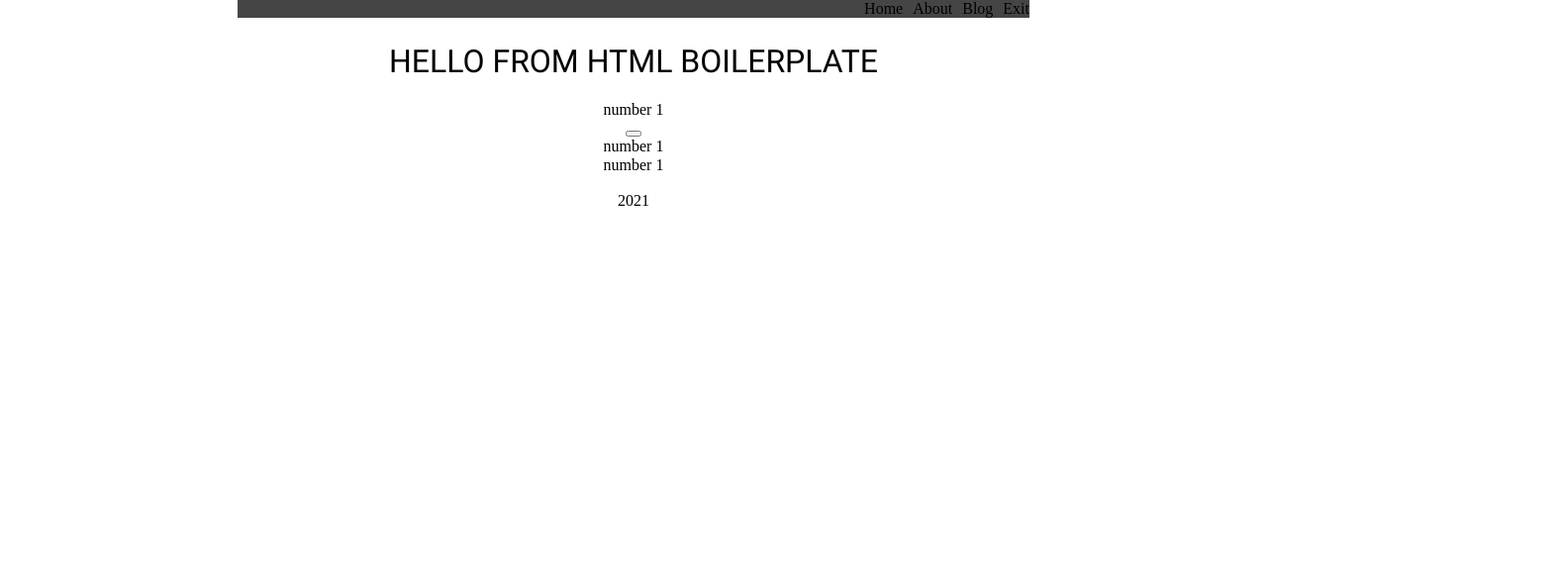
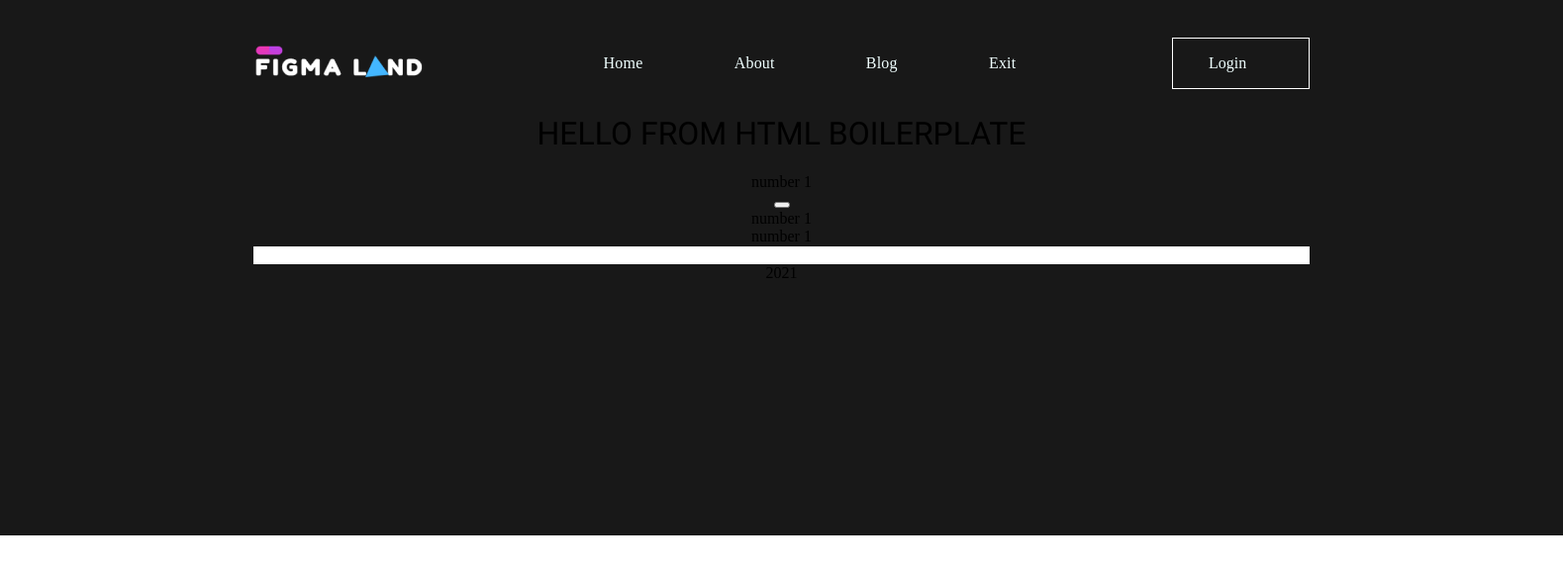
Before and after one commit to Naftaliev/figma-land, a website built with webpack: page src/index.html in a window 1280 px wide. Shown: the whole page at 99% size, 1579 px wide, since content can reach past the window. Built offline with nearby package versions, Linux system fonts and the light colour scheme.

Commit message:
somewhat accurate header layout

```diff
--- a/src/index.html
+++ b/src/index.html
@@ -23,11 +23,13 @@
    </head>
 
    <body>
-
+    <div class="container-main">
       <!-- header -->
 
       <header>
 
+        <div class="navbar">
+          <a href=# class="logo"><img src="./images/logo.png"></a>
           <nav>
               <ul>
                 <li>Home</li>
@@ -36,6 +38,10 @@
                 <li>Exit</li>
               </ul>
           </nav>
+          <div class="btn-login">
+            <a href=#>Login</a>
+          </div>
+        </div>
 
       </header>
 
@@ -80,7 +86,7 @@
       <!-- footer end -->
 
       <script type="text/javascript" src="../build/app.js"></script>
-
+    </div>
   </body>
 
 </html>
--- a/src/scss/_header.scss
+++ b/src/scss/_header.scss
@@ -1,3 +1,51 @@
 header {
-    width: 800px;
+    position: relative;
+    top: 0px;
+    padding-top: 33px;
+    background-color: #181818;
+    color: azure;
+    .logo {
+        width: 186px;
+    }
+    .navbar {
+    display: flex;
+    flex-direction: row;
+    align-items: center;
+    padding: 0px;
+    width: 100%;
+    justify-content: space-between;
+        li {
+            font-weight: 500;
+            font-size: 16px;
+            line-height: 24px;
+            text-align: center;
+            letter-spacing: 0.2px;
+        }
+    }
+    nav {
+        width: 60%;
+        align-items: center;
+        justify-content: space-between;
+        padding-left: 10%;
+        padding-right: 10%;
+        ul {
+            display: flex;
+            width: 100%;
+            align-items: center;
+            justify-content: space-between;
+        }
+    }
+    .btn-login {
+        display: flex;
+        flex-direction: row;
+        align-items: center;
+        padding: 20px 36px;
+        align-items: center;
+        height: 52px;
+        width: 139px;
+        border: 1px solid #FFFFFF;
+        a {
+        text-decoration: none;
+        color:azure;}
+    }
 }
--- a/src/scss/style.scss
+++ b/src/scss/style.scss
@@ -1 +1,13 @@
-@import 'header'
+@import 'header';
+
+.container-main {
+    width: 1579px;
+    padding: 0 20% 20%;
+    background-color: #181818;
+}
+
+
+
+a, h1, li {
+
+}
```
Also changed, not shown: src/images/logo.png (added). Lines whose indentation alone changed are shown as unchanged.
